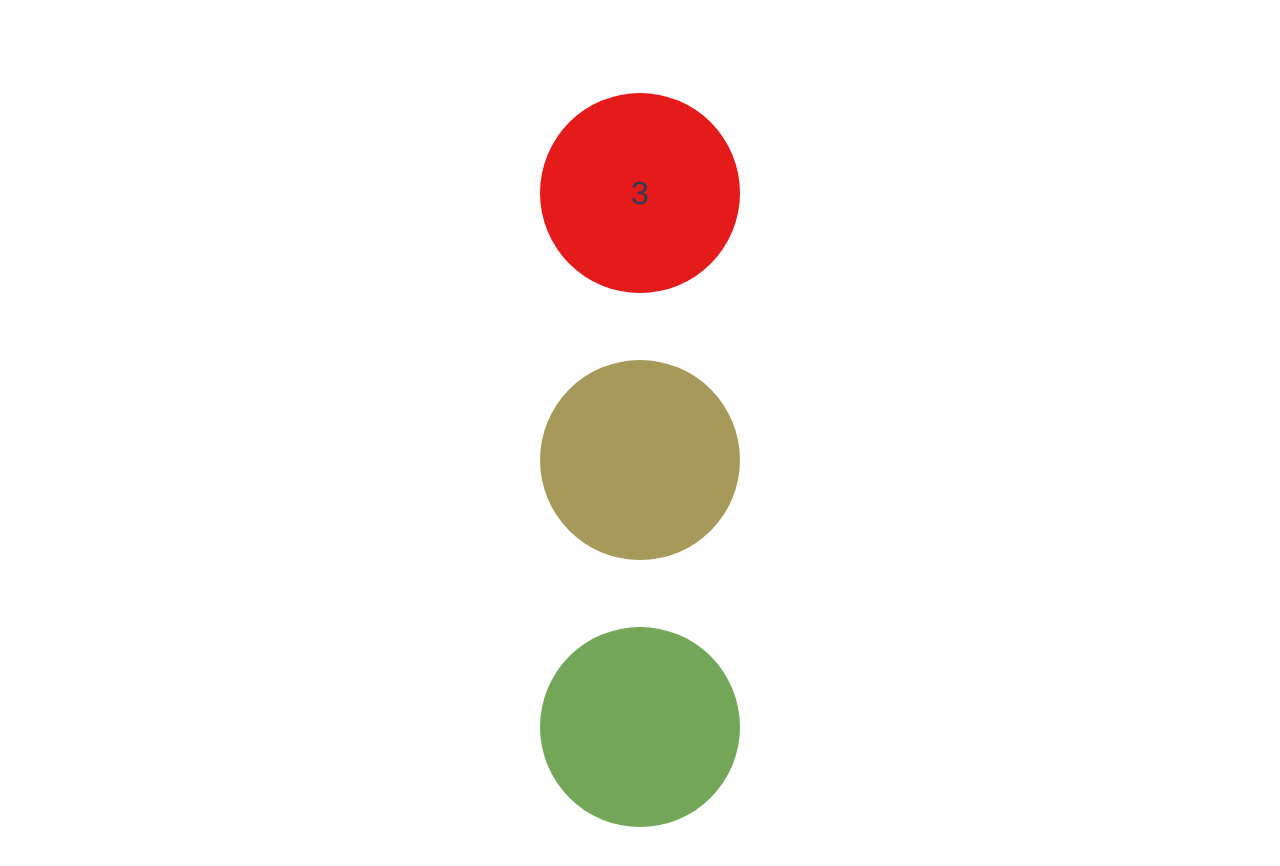
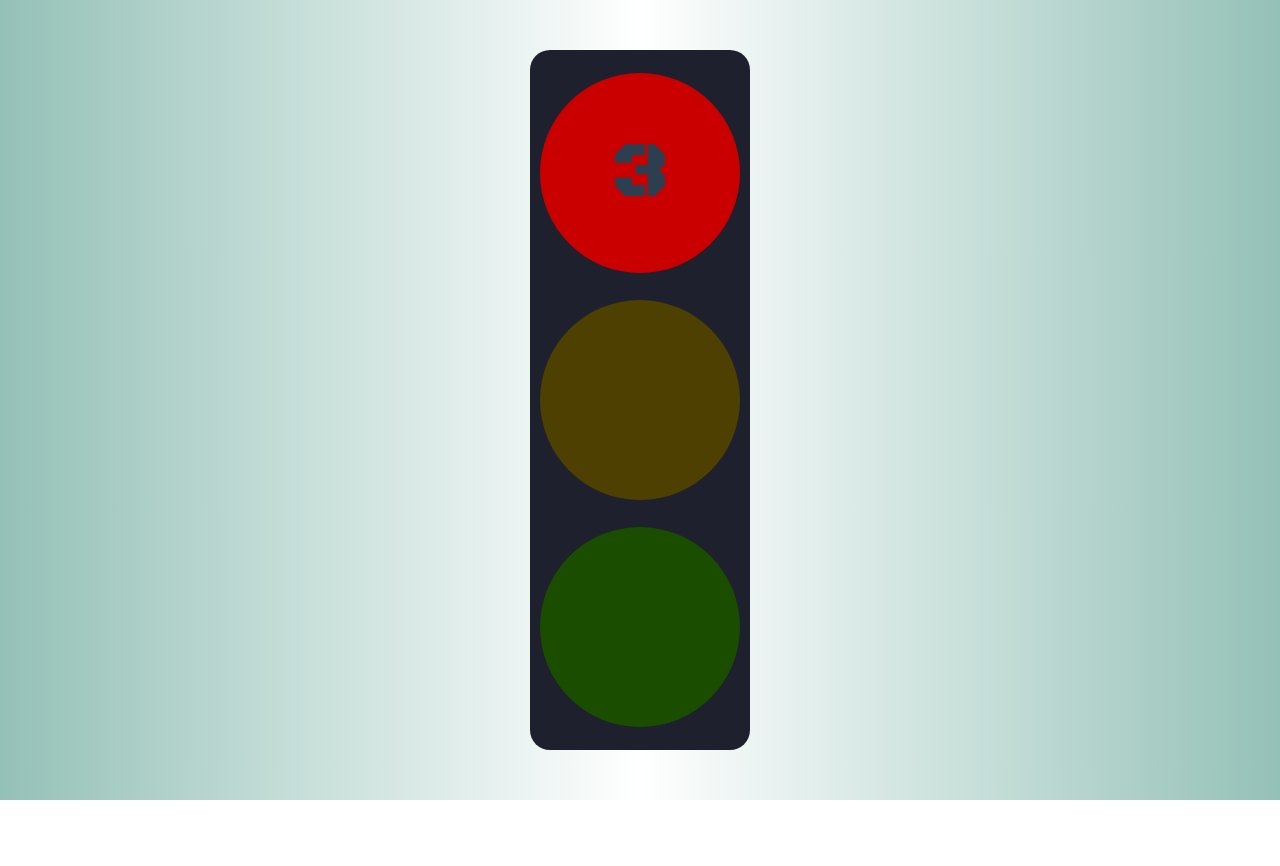
Before and after one commit to rodion-stepanov/traffic-light, a Vue app: page /red in a window 1280 px wide. After the commit the page ends 800 px from the top, so only its background shows below. Built offline with nearby package versions, Linux system fonts and the light colour scheme.

Commit message:
change styles, added state saving

```diff
--- a/src/App.vue
+++ b/src/App.vue
@@ -11,12 +11,17 @@ export default {
 </script>
 
 <style>
+body {
+  margin: 0;
+  padding: 0;
+}
 #app {
   font-family: Avenir, Helvetica, Arial, sans-serif;
   -webkit-font-smoothing: antialiased;
   -moz-osx-font-smoothing: grayscale;
   text-align: center;
   color: #2c3e50;
-  margin-top: 60px;
+  margin: 0;
+  padding: 0;
 }
 </style>
--- a/src/components/TrafficLight.vue
+++ b/src/components/TrafficLight.vue
@@ -1,24 +1,25 @@
 <template>
-  <div class="traffic-light">
+  <section class="traffic-light">
+    <div class="traffic-light__wrap">
       <div :class="['traffic-light__item',
           redLight ? 'traffic-light__item_red_on' : 'traffic-light__item_red_off',
           redLight && pulse ? 'traffic-light__item_pulse_red' : '']">
-      <p :class="['traffic-light__timer', redLight ? 'traffic-light__timer_active' : '']">{{ timer + 1 }}</p>
+        <p :class="['traffic-light__timer', redLight ? 'traffic-light__timer_active' : '']">{{ timer }}</p>
       </div>
       <div
           :class="['traffic-light__item',
          yellowLight ? 'traffic-light__item_yellow_on' : 'traffic-light__item_yellow_off',
          yellowLight && pulse ? 'traffic-light__item_pulse_yellow' : '']">
-      <p :class="['traffic-light__timer', yellowLight ? 'traffic-light__timer_active' : '']">{{ timer + 1 }}</p>
+        <p :class="['traffic-light__timer', yellowLight ? 'traffic-light__timer_active' : '']">{{ timer }}</p>
       </div>
       <div
           :class="['traffic-light__item',
          greenLight ? 'traffic-light__item_green_on' : 'traffic-light__item_green_off',
          greenLight && pulse ? 'traffic-light__item_pulse_green' : '']">
-      <p :class="['traffic-light__timer', greenLight ? 'traffic-light__timer_active' : '']"> {{ timer + 1 }}</p>
+        <p :class="['traffic-light__timer', greenLight ? 'traffic-light__timer_active' : '']"> {{ timer }}</p>
       </div>
-
     </div>
+  </section>
 </template>
 
 <script>
@@ -30,13 +31,28 @@ export default {
   data() {
     return {
       timer: 0,
-      pulse: false
+      pulse: false,
+      routeTimerId: null,
+      secondsTimerId: null,
     }
   },
   beforeRouteLeave(from, to, next) {
-    this.timer = 0;
+    this.timer = null;
     this.pulse = false;
+    clearTimeout(this.routeTimerId);
+    clearTimeout(this.secondsTimerId);
+    clearTimeout(this.secondsTimerId)
+    clearTimeout(this.secondsTimerId)
     next()
+  },
+  beforeMount() {
+    if (localStorage.timer && this.light === localStorage.light) {
+      this.timer = localStorage.timer;
+    }
+    if (localStorage.pulse && this.light === localStorage.light) {
+      this.pulse = localStorage.pulse;
+    }
+    localStorage.light = this.light
   },
   methods: {
     routeReplace(route) {
@@ -46,37 +62,41 @@ export default {
         }
       });
     },
-    changeColor(route, time) {
-      setTimeout(this.routeReplace, time, route)
+    changeColor(route, time = 0) {
+      if (!time) {
+        console.log('time')
+        clearTimeout(this.routeTimerId)
+        this.routeReplace(route)
+      } else {
+        console.log('route')
+        this.routeTimerId = setTimeout(this.routeReplace, time, route)
+      }
     },
     timerHandler() {
       if (this.timer > 1) {
-        setTimeout(this.timerHandler, 1000);
-      }
-      if (this.timer < 4) {
-        this.pulse = true;
+        this.secondsTimerId = setTimeout(this.timerHandler, 1000);
       }
       this.timer--;
     },
     showTime(ms) {
-      this.timer = ms / 1000 - 1
-      setTimeout(this.timerHandler, 1000);
+      this.timer = ms / 1000
+      this.secondsTimerId = setTimeout(this.timerHandler, 1000);
     },
     routesHandler() {
       if (this.light === 'red') {
         const timeToYellow = 10000;
-        this.showTime(timeToYellow)
-        this.changeColor('yellow', timeToYellow)
+        this.showTime(timeToYellow);
+        this.changeColor('yellow', timeToYellow);
       }
       if (this.light === 'yellow') {
         const timeToGreen = 3000;
-        this.showTime(timeToGreen)
-        this.changeColor('green', timeToGreen)
+        this.showTime(timeToGreen);
+        this.changeColor('green', timeToGreen);
       }
       if (this.light === 'green') {
         const timeToRed = 15000;
-        this.showTime(timeToRed)
-        this.changeColor('red', timeToRed)
+        this.showTime(timeToRed);
+        this.changeColor('red', timeToRed);
       }
     }
   },
@@ -91,6 +111,27 @@ export default {
   watch: {
     $route() {
       this.routesHandler();
+    },
+    timer() {
+      localStorage.timer = this.timer;
+      if (this.timer === 0) {
+        clearTimeout(this.routeTimerId)
+        if (this.light === 'red') this.changeColor('yellow');
+        if (this.light === 'yellow') this.changeColor('green');
+        if (this.light === 'green') this.changeColor('red');
+      }
+      if (this.timer < 4) {
+        this.pulse = true;
+      }
+      if (this.timer >= 4) {
+        this.pulse = false;
+      }
+    },
+    pulse() {
+      localStorage.pulse = this.pulse;
+    },
+    light() {
+      localStorage.light = this.light
     }
   }
 }
@@ -98,18 +139,33 @@ export default {
 </script>
 
 <style scoped>
+@import url('https://fonts.googleapis.com/css2?family=Black+Ops+One&display=swap');
+
 .traffic-light {
   display: flex;
+  justify-content: center;
+  height: 100vh;
+  background: rgb(253, 255, 163);
+  background: linear-gradient(90deg, #94c1b7 0%, rgb(255, 255, 255) 50%, #94c1b7 100%);
+  align-items: center;
+}
+
+.traffic-light__wrap {
+  display: flex;
   flex-direction: column;
-  height: 100vh;
+  background: #1f202d;
   justify-content: space-around;
   align-items: center;
+  border-radius: 20px;
+  padding: 10px;
+  height: 85%;
 }
 
 .traffic-light__item {
   position: relative;
   width: 25vh;
   border-radius: 100%;
+  box-sizing: border-box;
 }
 
 .traffic-light__item:after {
@@ -129,7 +185,8 @@ export default {
   top: 0;
   left: 0;
   transition: all .5s ease;
-  font-size: 2em;
+  font-size: 5em;
+  font-family: 'Black Ops One', cursive;
 }
 
 .traffic-light__timer_active {
@@ -137,7 +194,7 @@ export default {
 }
 
 .traffic-light__item_red_off {
-  background: hsl(0, 30%, 50%);
+  background: hsl(0, 100%, 15%);
 }
 
 .traffic-light__item_red_on {
@@ -145,7 +202,7 @@ export default {
 }
 
 .traffic-light__item_yellow_off {
-  background: hsl(50, 30%, 50%);
+  background: hsl(50, 100%, 15%);
 }
 
 .traffic-light__item_yellow_on {
@@ -153,7 +210,7 @@ export default {
 }
 
 .traffic-light__item_green_off {
-  background: hsl(100, 30%, 50%);
+  background: hsl(100, 100%, 15%);
 }
 
 .traffic-light__item_green_on {
@@ -169,43 +226,43 @@ export default {
   animation: pulse-yellow 1s ease infinite;
 }
 
-.traffic-light__item_pulse_green{
+.traffic-light__item_pulse_green {
   animation: pulse-green 1s ease infinite;
 }
 
 @keyframes pulse-red {
   0% {
-    background: hsl(0, 30%, 50%);
+    background: hsl(0, 100%, 15%);
   }
   50% {
     background: hsl(0, 100%, 50%);
   }
   100% {
-    background: hsl(0, 30%, 50%);
+    background: hsl(0, 100%, 15%);
   }
 }
 
 @keyframes pulse-yellow {
   0% {
-    background: hsl(50, 30%, 50%);
+    background: hsl(50, 100%, 15%);
   }
   50% {
     background: hsl(50, 100%, 50%);
   }
   100% {
-    background: hsl(50, 30%, 50%);
+    background: hsl(50, 100%, 15%);
   }
 }
 
 @keyframes pulse-green {
   0% {
-    background: hsl(100, 30%, 50%);
+    background: hsl(100, 100%, 15%);
   }
   50% {
     background: hsl(100, 100%, 50%);
   }
   100% {
-    background: hsl(100, 30%, 50%);
+    background: hsl(100, 100%, 15%);
   }
 }
 </style>
--- /dev/null
+++ b/vue.config.js
@@ -0,0 +1,5 @@
+module.exports = {
+    publicPath: process.env.NODE_ENV === 'production'
+        ? '/traffic-light/'
+        : '/'
+}
```
Also changed, not shown: src/assets/logo.png (deleted), 1 other file (tests, documents, lock files or other folders). Lines whose indentation alone changed are shown as unchanged.
